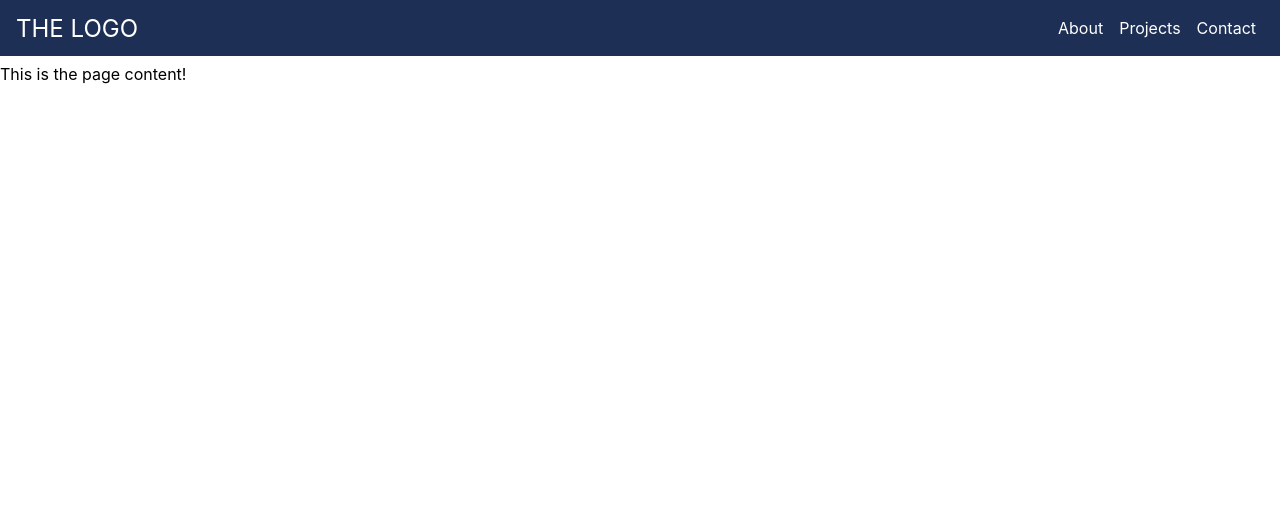
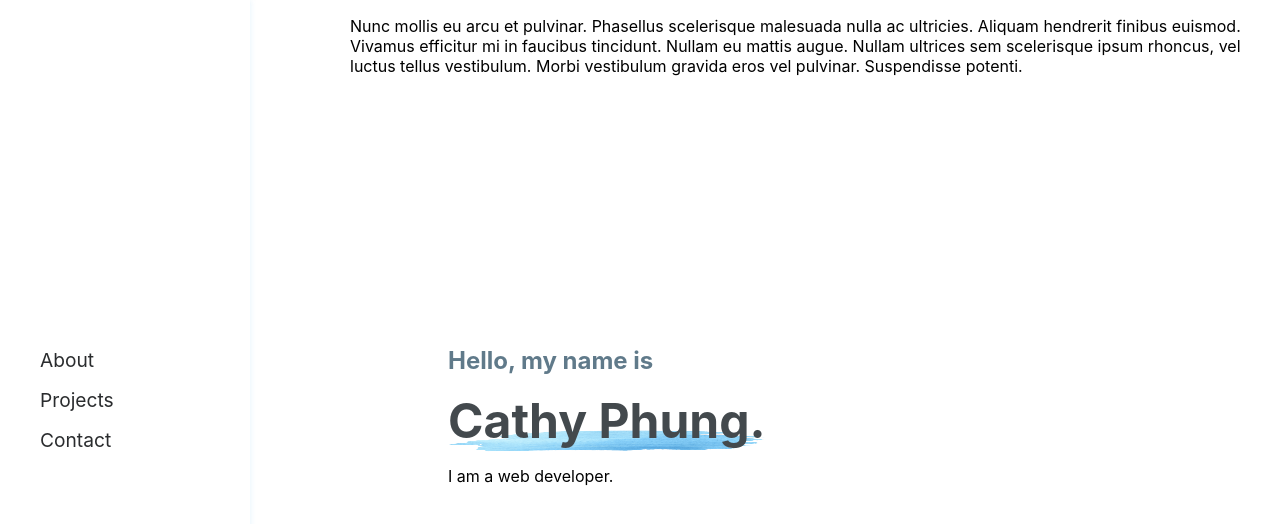
Before and after one commit to cphung1/site, a React (Create React App) app: page / in a window 1280 px wide. Shown: the top 524 px of the page. Built offline with nearby package versions, Linux system fonts and the light colour scheme.

Commit message:
finished landing page

```diff
--- a/package.json
+++ b/package.json
@@ -13,6 +13,7 @@
     "node-sass": "^4.13.1",
     "react": "^16.13.1",
     "react-dom": "^16.13.1",
+    "react-router-dom": "^5.1.2",
     "react-scripts": "3.4.1"
   },
   "scripts": {
--- a/src/App.css
+++ b/src/App.css
@@ -1,3 +1,10 @@
 main {
+  margin-left: 350px;
+}
 
+@media (max-width: 768px) {
+  main {
+    margin-top: 80px;
+    margin-left: 0px;
+  }
 }
--- a/src/App.js
+++ b/src/App.js
@@ -1,8 +1,10 @@
 import React, {Component, useState} from 'react';
-// import './App.css';
+import './App.css';
 import Toolbar from './components/Navigation/Toolbar';
 import SideBar from './components/SideBar/SideBar';
 import Backdrop from './components/Backdrop/Backdrop';
+import Main from './components/Main/Main';
+import About from './components/About/About';
 
 import { library } from '@fortawesome/fontawesome-svg-core'
 import { faCoffee, faBars } from '@fortawesome/free-solid-svg-icons'
@@ -35,8 +37,9 @@ class App extends Component {
         <Toolbar sideBarClickHandler={this.sideBarToggleClickHandler}/>
         <SideBar show={this.state.sideBarOpen}/>
         {backdrop}
-        <main style={{marginTop: '64px'}}>
-          <p>This is the page content!</p>
+        <main>
+          <Main />
+          <About />
         </main>
       </div>
     );
--- /dev/null
+++ b/src/components/About/About.js
@@ -0,0 +1,12 @@
+import React from "react";
+
+import "./About.css";
+
+
+export default function About(props) {
+  return (
+    <div className="about">
+      <p>Nunc mollis eu arcu et pulvinar. Phasellus scelerisque malesuada nulla ac ultricies. Aliquam hendrerit finibus euismod. Vivamus efficitur mi in faucibus tincidunt. Nullam eu mattis augue. Nullam ultrices sem scelerisque ipsum rhoncus, vel luctus tellus vestibulum. Morbi vestibulum gravida eros vel pulvinar. Suspendisse potenti.</p>
+    </div>
+  );
+};
--- /dev/null
+++ b/src/components/Main/Main.css
@@ -0,0 +1,101 @@
+.main {
+  display: flex;
+  flex-direction: column;
+  position: absolute;
+  height: 100%;
+  justify-content: center;
+  left: 35%;
+}
+
+.greeting{
+  font-size: 1.5rem;
+  color: #607a8a;
+}
+
+.full_name {
+  font-size: 3rem;
+  margin: 0;
+  color: #43494d;
+  display: inline
+}
+
+.name {
+  position: relative;
+}
+
+.stroke {
+  position: absolute;
+  max-width: 100%;
+  z-index: -1;
+  top: 0;
+  left: 0;
+  bottom: 0;
+  height: 100px;
+  width: 3000px;
+}
+
+@media (max-width: 860px) {
+  .main {
+    left: 10%;
+  }
+}
+
+@media (max-width: 336px) {
+  .stroke {
+    width: 10rem;
+  }
+}
+
+
+.fade-in {
+  animation: fadeIn ease 4s;
+  -webkit-animation: fadeIn ease 4s;
+  -moz-animation: fadeIn ease 4s;
+  -o-animation: fadeIn ease 4s;
+  -ms-animation: fadeIn ease 4s;
+}
+
+@keyframes fadeIn {
+  0% {
+    opacity:0;
+  }
+  100% {
+    opacity:1;
+  }
+}
+
+@-moz-keyframes fadeIn {
+  0% {
+    opacity:0;
+  }
+  100% {
+    opacity:1;
+  }
+}
+
+@-webkit-keyframes fadeIn {
+  0% {
+    opacity:0;
+  }
+  100% {
+    opacity:1;
+  }
+}
+
+@-o-keyframes fadeIn {
+  0% {
+    opacity:0;
+  }
+  100% {
+    opacity:1;
+  }
+}
+
+@-ms-keyframes fadeIn {
+  0% {
+    opacity:0;
+  }
+  100% {
+    opacity:1;
+}
+}
--- /dev/null
+++ b/src/components/Main/Main.js
@@ -0,0 +1,20 @@
+import React from "react";
+
+import "./Main.css";
+
+
+export default function Main(props) {
+  return (
+    <div className="main">
+      <h1 className="greeting">Hello, my name is</h1>
+      <div className="name">
+      <h2 className="full_name">Cathy Phung.
+        <img className="stroke fade-in" src="/images/blue.png"></img>
+
+      </h2>
+      </div>
+
+      <p className="info">I am a web developer.</p>
+    </div>
+  );
+};
--- a/src/components/Navigation/Toolbar.css
+++ b/src/components/Navigation/Toolbar.css
@@ -1,67 +1,91 @@
 .header{
+  height: 100%;
+  width: 250px;
   position: fixed;
+  z-index: 1;
   top: 0;
   left: 0;
-  width: 100%;
-  background-color: #1d2f54;
-  height: 56px
+  background-color:white;
+  overflow-x: hidden;
+  box-shadow: 1px 0px 5px rgba(114, 190, 237, 0.15);
 }
 
 .header_navigation {
   display: flex;
   height: 100%;
   align-items: center;
-  padding: 0 1rem;
-}
-
-.header_logo {
-  margin-left: 0.5rem;
-}
-
-.header_logo a {
-  color: white;
-  text-decoration: none;
-  font-size: 1.5rem;
-}
-
-.spacer {
-  flex: 1;
+  flex-direction: column;
+  justify-content: center;
+  position: fixed;
+  top: 0;
+  left: 0;
 }
 
 .side_nav_items ul {
+  height: 100%;
   list-style: none;
+  display: flex;
+  flex-direction: column;
+  justify-content: center;
   margin: 0;
-  padding: 0;
-  display: flex;
-
 }
 
 .side_nav_items li {
-  padding: 0 0.5rem;
+  margin: 0.5rem 0;
 }
 
 .side_nav_items a {
-  color: white;
   text-decoration: none;
+  font-size: 1.2rem;
+  color: #2a2c2e
 }
 
 .side_nav_items a:hover,
 .side_nav_items a:active{
-  color:#b2c5eb;
+  color: #71acd9;
 }
 
-@media (max-width: 768px) {
+@media (max-width: 860px) {
   .side_nav_items {
     display: none;
   }
+  .header {
+    background-color: white;
+    height: 60px;
+    width: 100%;
+  }
+  .header_navigation {
+    padding: 0.5rem;
+    align-items: flex-start;
+    height: 60px;
+    width: 100%;
+  }
+  .header_toggle_button {
+    display: flex;
+    flex-direction: row;
+  }
+  h5 {
+    color: #2a2c2e;;
+  }
 }
 
-@media (min-width: 769px) {
+@media (min-width: 861px) {
   .header_toggle_button {
     display: none;
   }
 
-  .header_logo {
-    margin-left: 0;
-  }
 }
+
+.profile_pic {
+  width: 200px;
+  height: 200px;
+  border-radius: 50%;
+  border: 1px solid white;
+}
+
+h4 {
+  color: white;
+  text-transform: uppercase;
+  display: flex;
+  justify-content: center;
+}
--- a/src/components/Navigation/Toolbar.js
+++ b/src/components/Navigation/Toolbar.js
@@ -1,4 +1,5 @@
 import React from "react";
+
 import "./Toolbar.css";
 import SideBarToggleButton from "../SideBar/SideBarToggleButton"
 
@@ -6,11 +7,10 @@ export default function Toolbar(props) {
   return (
     <header className="header">
       <nav className="header_navigation">
-        <div className="header_toggle_button"><SideBarToggleButton click={props.sideBarClickHandler}/></div>
-        <div className="header_logo">
-          <a href="/">THE LOGO</a>
+        <div className="header_toggle_button">
+          <SideBarToggleButton click={props.sideBarClickHandler}/>
+          <h5>Navigation</h5>
         </div>
-        <div className="spacer"></div>
         <div className="side_nav_items">
           <ul>
             <li><a href="/">About</a></li>
--- a/src/components/SideBar/SideBar.css
+++ b/src/components/SideBar/SideBar.css
@@ -1,12 +1,11 @@
 .side-bar {
   height: 100%;
   background-color: white;
-  box-shadow: 2px 0px 7px rgba(0,0,0,0.5);
+  box-shadow: 1px 0px 5px rgba(114, 190, 237, 0.15);
   position: fixed;
   top: 0;
   left: 0;
-  width: 70%;
-  max-width: 400px;
+  width: 250px;
   z-index: 200;
   transform: translateX(-100%);
   transition: transform 0.3s ease-out;
@@ -14,7 +13,6 @@
 
 .side-bar.open {
   transform: translateX(0);
-
 }
 
 .side-bar ul {
@@ -23,6 +21,7 @@
   display: flex;
   flex-direction: column;
   justify-content: center;
+  margin: 0;
 }
 
 .side-bar li {
@@ -32,14 +31,15 @@
 .side-bar a {
   text-decoration: none;
   font-size: 1.2rem;
+  color: #2a2c2e
 }
 
 .side-bar a:hover,
 .side-bar a:active {
-  color: #b2c5eb
+  color: #71acd9
 }
 
-@media (min-width: 769px) {
+@media (min-width: 861px) {
   .side-bar {
     display: none;
   }
--- a/src/components/SideBar/SideBarToggleButton.css
+++ b/src/components/SideBar/SideBarToggleButton.css
@@ -2,5 +2,6 @@
   background: none;
   outline: none;
   border: none;
-  color: white;
+  color:#2a2c2e;
+  top: 0;
 }
```
Also changed, not shown: public/images/blue.png (added), src/components/About/About.css (added), 1 other file (tests, documents, lock files or other folders).
